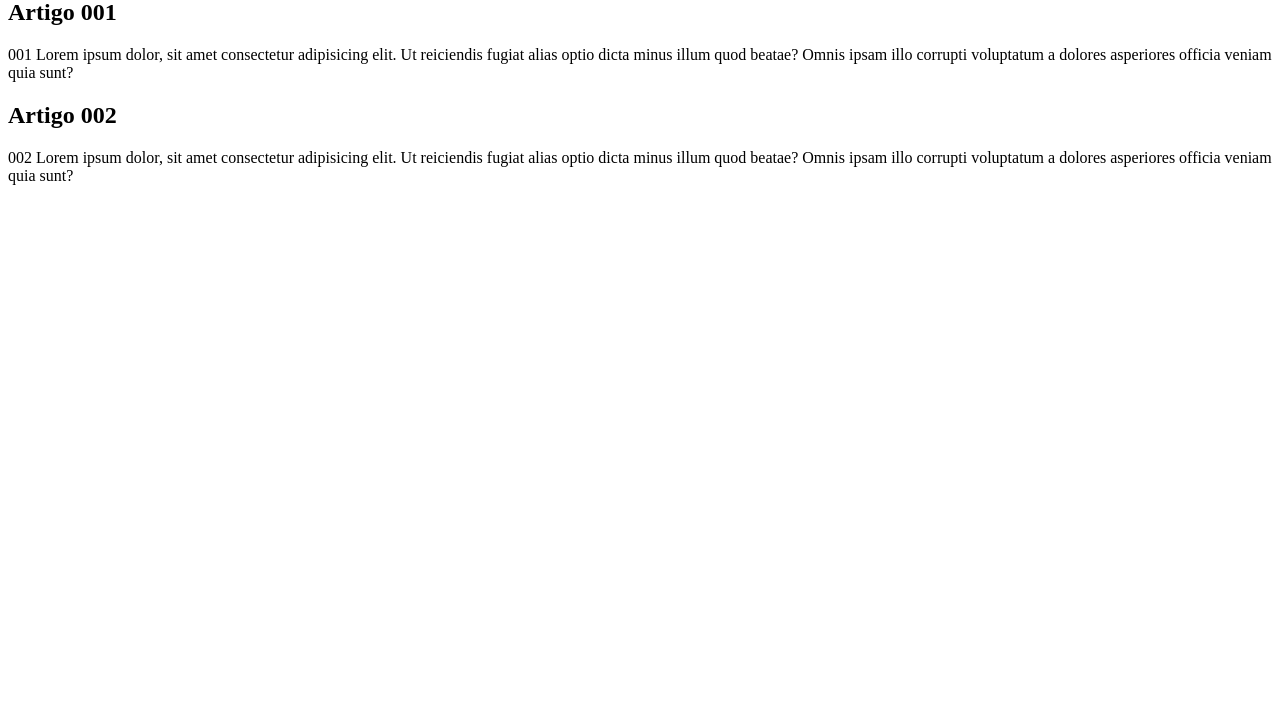
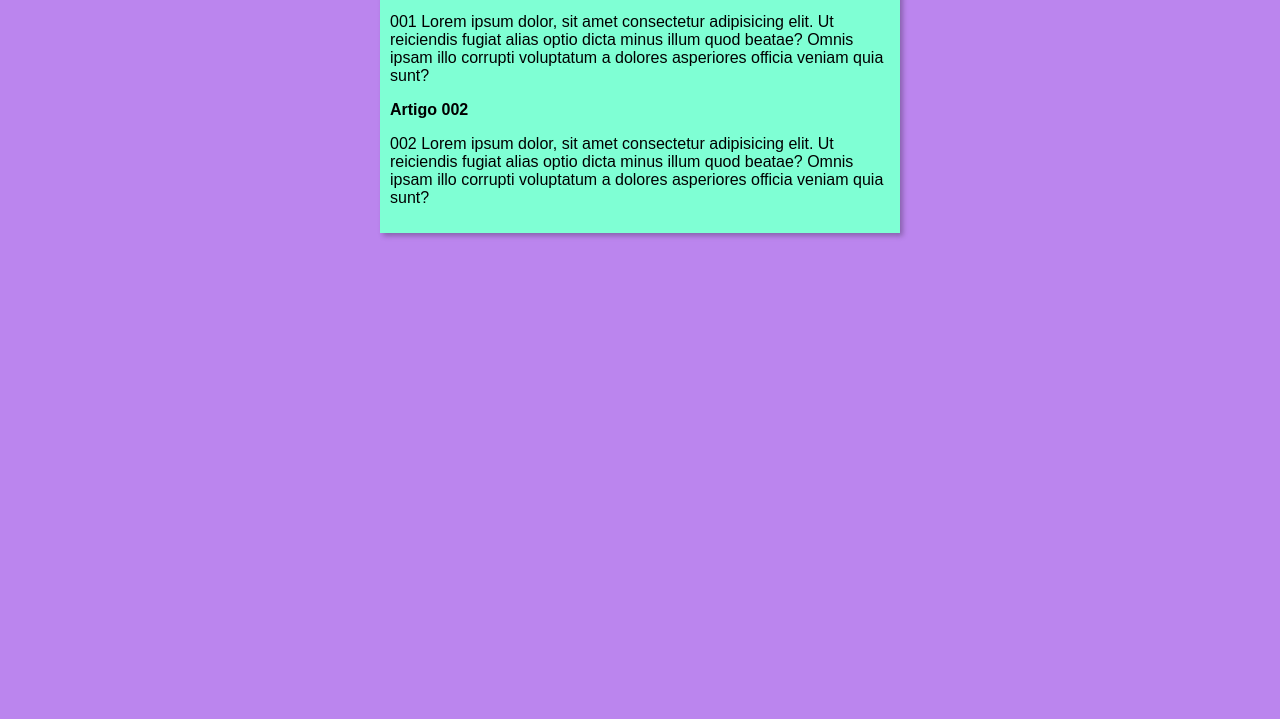
Before and after one commit to vinizzito1/Projeto-site, a plain HTML site: page index.html in a window 1280 px wide. Shown: the part 81-800 px from the top of the page. Drawn offline with Linux system fonts and the light colour scheme.

Commit message:
adição de estilos

```diff
--- /dev/null
+++ b/estilos/style.css
@@ -0,0 +1,16 @@
+* {
+    font-family: Arial, Helvetica, sans-serif;
+    font-size:16px;
+}
+
+Body {
+    background-color: rgb(187, 133, 238);
+}
+
+main {
+    background-color: aquamarine;
+    width:500px;
+    margin:auto;
+    padding:10px;
+    box-shadow: 3px 3px 5px rgba(0, 0, 0, 0.268);
+}
--- a/index.html
+++ b/index.html
@@ -4,6 +4,7 @@
     <meta charset="UTF-8">
     <meta name="viewport" content="width=device-width, initial-scale=1.0">
     <title>Site teste</title>
+    <link rel="stylesheet" href="estilos/style.css">
 </head>
 <body>
     <main>
```
